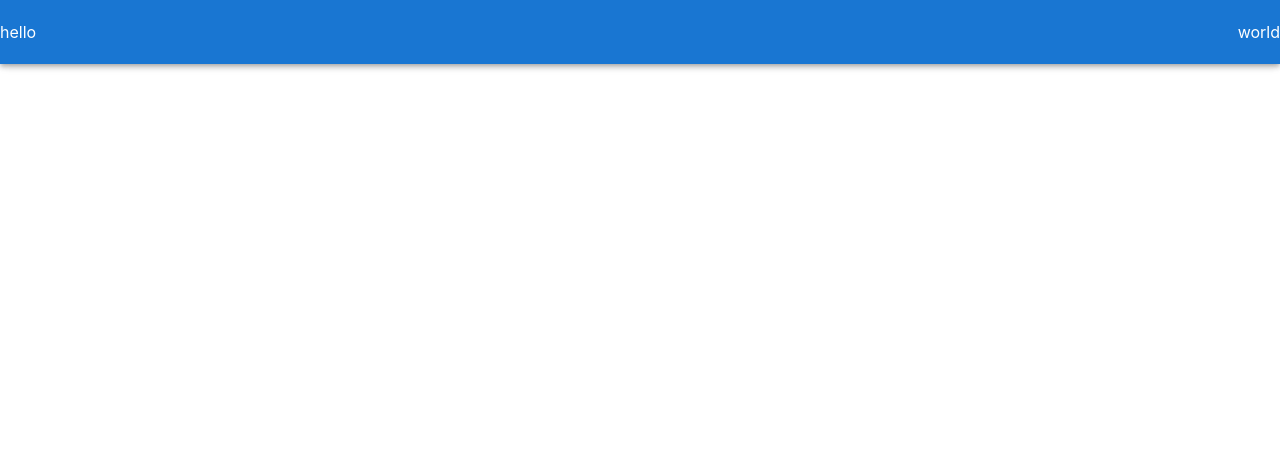
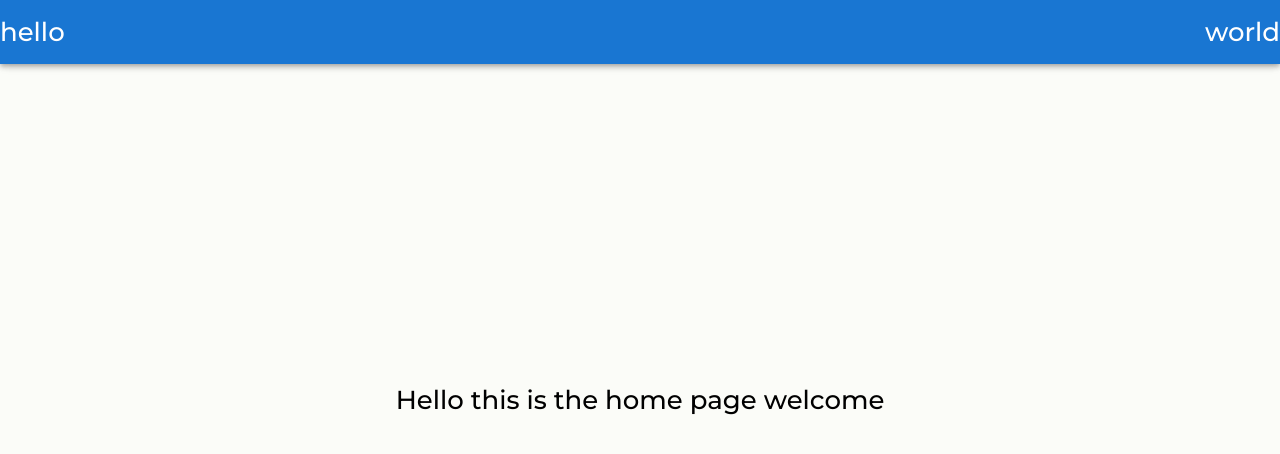
Before and after one commit to SamuelZheng11/Sams_Website, a React (Create React App) app: page / in a window 1280 px wide. Shown: the top 454 px of the page. Built offline with nearby package versions, Linux system fonts and the light colour scheme.

Commit message:
Add shell, basic core and a home page with no content

```diff
--- a/src/App.css
+++ b/src/App.css
@@ -1,31 +1,20 @@
 .App {
+  min-height: 100vh;
+  background-color: #FBFCF8;
+
+  display: flex;
+  flex-direction: column;
+  align-items: center;
+  justify-content: center;
+
+  font-size: calc(10px + 2vmin);
   text-align: center;
-}
-
-.App-logo {
-  height: 40vmin;
-  pointer-events: none;
 }
 
 @media (prefers-reduced-motion: no-preference) {
   .App-logo {
     animation: App-logo-spin infinite 20s linear;
   }
-}
-
-.App-header {
-  background-color: #282c34;
-  min-height: 100vh;
-  display: flex;
-  flex-direction: column;
-  align-items: center;
-  justify-content: center;
-  font-size: calc(10px + 2vmin);
-  color: white;
-}
-
-.App-link {
-  color: #61dafb;
 }
 
 @keyframes App-logo-spin {
--- a/src/App.tsx
+++ b/src/App.tsx
@@ -1,8 +1,11 @@
 import ShellHost from "./shell/host/ShellHostComponent";
+import './App.css'
 
 function App() {
 	return (
-		<ShellHost></ShellHost>
+		<div className="App">
+			<ShellHost></ShellHost>
+		</div>
 	);
 }
 
--- a/src/core/text/TextComponent.tsx
+++ b/src/core/text/TextComponent.tsx
@@ -1,10 +1,10 @@
 export interface TextComponentProps {
-    textToDisplay: string
+    children: string
 };
 
 function TextComponent(textComponentProps: TextComponentProps) {
     return(
-        <div>{textComponentProps.textToDisplay}</div>
+        <div>{textComponentProps.children}</div>
     )
 }
 
--- a/src/index.css
+++ b/src/index.css
@@ -1,6 +1,6 @@
 body {
   margin: 0;
-  font-family: -apple-system, BlinkMacSystemFont, 'MontserratLight', 'Segoe UI', 'Roboto', 'Oxygen',
+  font-family: 'MontserratLight', -apple-system, BlinkMacSystemFont, 'Segoe UI', 'Roboto', 'Oxygen',
     'Ubuntu', 'Cantarell', 'Fira Sans', 'Droid Sans', 'Helvetica Neue',
     sans-serif;
   -webkit-font-smoothing: antialiased;
--- a/src/shell/host/ShellHostComponent.scss
+++ b/src/shell/host/ShellHostComponent.scss
@@ -4,4 +4,8 @@
 
 .shellHost {
     font-family: 'MontserratLight';
+    height: 100vh;
+    height: inherit;
+    display: flex;
+    flex-direction: column;
 }
--- a/src/shell/host/ShellHostComponent.tsx
+++ b/src/shell/host/ShellHostComponent.tsx
@@ -1,10 +1,12 @@
+import HomePageComponent from "../../website/home/HomePageComponent";
 import ShellHeader from "../header-component/ShellHeaderComponent";
 import './ShellHostComponent.scss'
 
 function ShellHost() {
     return(
-        <div>
+        <div className="shellHost">
             <ShellHeader></ShellHeader>
+            <HomePageComponent></HomePageComponent>
         </div>
     )
 }
--- a/src/website/HomePageComponent.tsx
+++ b/src/website/home/HomePageComponent.tsx
@@ -1,11 +1,11 @@
-import TextComponent from '../core/text/TextComponent';
+import TextComponent from '../../core/text/TextComponent';
 
 function HomePageComponent() {
     const textToDisplay = 'Hello World';
 
     return(
         <div>
-            <TextComponent textToDisplay={textToDisplay}></TextComponent>
+            <TextComponent>Hello this is the home page welcome</TextComponent>
         </div>
     )
 }
```
